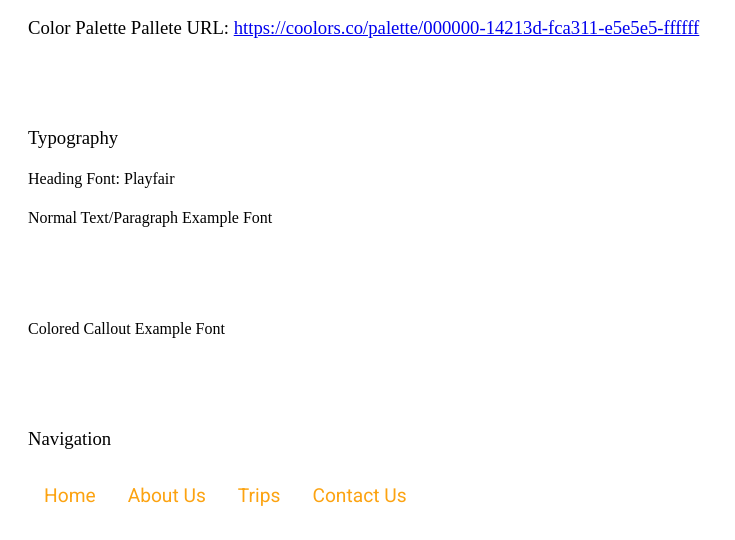
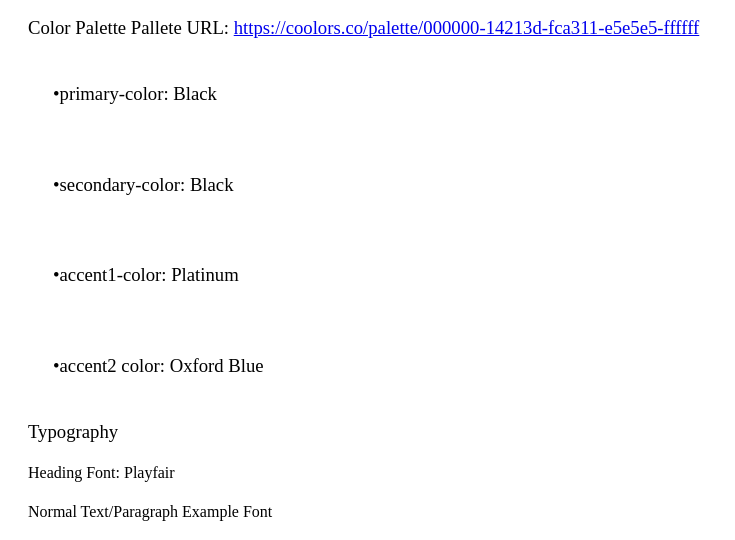
Before and after one commit to theslowfrog/wdd130, a plain HTML site: page wwr/site-plan-rafting.html in a window 1280 px wide. Shown: the part 795-1335 px from the top of the page, without its empty margins (0-735 px from the left). Drawn offline with Linux system fonts and the light colour scheme; a web font is replaced by a local one.

Commit message:
added colors

```diff
--- a/wwr/site-plan-rafting.html
+++ b/wwr/site-plan-rafting.html
@@ -39,7 +39,11 @@
 
                 Pallete URL: <a href="https://coolors.co/palette/000000-14213d-fca311-e5e5e5-ffffff" target="_blank">https://coolors.co/palette/000000-14213d-fca311-e5e5e5-ffffff</a>
 
-                 <p></p>
+                 <p> &#8226;primary-color: Black</p>
+                 <p>  &#8226;secondary-color: Black</p>
+                 <p>  &#8226;accent1-color: Platinum</p>
+                 <p> &#8226;accent2 color: Oxford Blue</p>
+
 
             <h3>Typography</h3>
             <h4>Heading Font: Playfair</h4>
```
